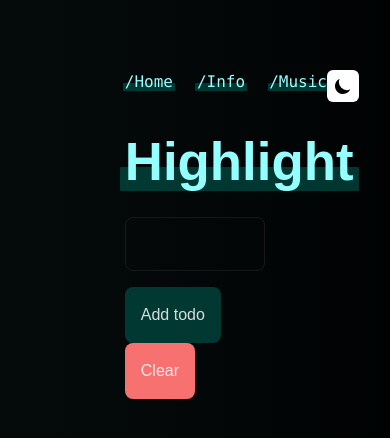
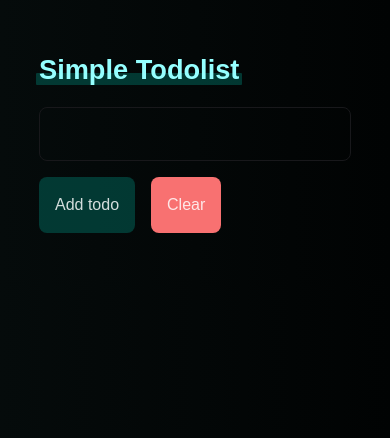
Before and after one commit to ThinkingSven/Todo-List, a React (Create React App) app: page /Home in a window 390 px wide. Shown: the top 438 px of the page. Built offline with nearby package versions, Linux system fonts and the light colour scheme.

Commit message:
removed alot.

```diff
--- a/src/App.css
+++ b/src/App.css
@@ -57,3 +57,13 @@ a {
 
       }
   }
+  @media only screen and (max-width: 1100px) {
+    h1 {
+      font-size: 1.7rem;
+
+    }
+    p{font-size: 1rem;}
+    section{
+        padding: 50px 10vw;
+    }
+  }
--- a/src/App.js
+++ b/src/App.js
@@ -1,28 +1,15 @@
 import "./App.css";
-import { BrowserRouter as Router } from "react-router-dom";
 import { Routes, Route, Link } from "react-router-dom";
-import Info from "./Pages/Info";
 // Components
-import Navbar from "./Components/Navbar";
-import Music from "./Pages/Music";
 import MainContent from "./Components/MainContent";
 
 function App() {
   return (
-    <Router>
-      <div className="App">
-        <section>
-          <Navbar />
-
-          <Routes>
-            <Route exact path="/Info" element={<Info />} />
-            <Route exact path="/Music" element={<Music />} />
-            <Route exact path="/Home" element={<MainContent />} />
-          </Routes>
-          <div></div>
-        </section>
-      </div>
-    </Router>
+    <div className="App">
+      <section>
+        <MainContent />
+      </section>
+    </div>
   );
 }
 
--- a/src/Components/Highlight.js
+++ /dev/null
@@ -1,14 +0,0 @@
-import React from "react";
-
-function Highlight(props) {
-  return (
-    <div >
-      <a className="flex  my-3">
-        <input type="checkbox" />
-        <p className={props.done ? "text-red-500 line-through" : "text-green-400"}>{props.name}</p>
-      </a>
-    </div>
-  );
-}
-
-export default Highlight;
--- a/src/Components/MainContent.js
+++ b/src/Components/MainContent.js
@@ -45,7 +45,7 @@ function MainContent() {
   return (
     <div>
       <h1 className="headspace">
-        <a>Highlight</a>
+        <a>Simple Todolist</a>
       </h1>
       <Todolist todos={todos} />
       <input
--- a/src/Components/Navbar.js
+++ /dev/null
@@ -1,41 +0,0 @@
-import React from 'react'
-import {motion} from "framer-motion"
-import {Link} from "react-router-dom"
-function Navbar() {
-  function playAudio() {
-    new Audio("./mixkit-modern-click-box-check-1120 (online-audio-converter.com).mp3").play();
-  }
-
-  return (
-    <div className=' flex place-content-between py-5 font-mono '>
-      <div className='flex gap-6 cursor-pointer'>
-      <motion.p
-      whileHover={{scale:1.1}}
-      whileTap={{scale:0.9}}
-      className=''><Link to="/Home">/Home</Link></motion.p>
-      <motion.p
-      whileHover={{scale:1.1}}
-      whileTap={{scale:0.9}}
-      className=''><Link to="/Info">/Info</Link></motion.p>
-      <motion.p
-      whileHover={{scale:1.1}}
-      whileTap={{scale:0.9}}
-      className=''><Link to="/Music">/Music</Link></motion.p>
-      </div>
-      <div className='flex'>
-        <motion.button className='bg-white w-8 h-8 grid place-content-center rounded-md'
-          whileHover={{ scale: 1.1}}
-          whileTap={{ scale: 0.9}}
-          onClick={playAudio}
-        >
-        <svg xmlns="http://www.w3.org/2000/svg" className="h-5 w-5" viewBox="0 0 20 20" fill="black">
-  <path d="M17.293 13.293A8 8 0 016.707 2.707a8.001 8.001 0 1010.586 10.586z" />
-</svg>
-        </motion.button>
-      </div>
-
-    </div>
-  )
-}
-
-export default Navbar
--- a/src/Pages/Info.js
+++ /dev/null
@@ -1,20 +0,0 @@
-import React from 'react'
-
-function Info() {
-  return (
-    <div>
-      <h1 className='headspace'>Info</h1>
-      <h2 className='headspace'>What is Highlight?</h2>
-      <p className='headspace'>Highlight is a Todo app inspired by the book <a>Make Time</a>. It is built to help you focus on the most important things today and not waste time. This project is open source so feel free to have a look how it's made on <a>Github</a>.</p>
-      <h2 className='headspace'>Steps</h2>
-      <p className='headspace'>Here are the 3 simple steps for Highlight:</p>
-      <ol>
-        <li className=''><span className=' font-bold'>1. Step one:</span> <a>Might Do List</a>, create a list of things you might do</li>
-        <li className=''><span className=' font-bold'>2. Step two:</span> <a>  Pick your Highlight's</a>. Pick the 1-3 todos on your might do list which matter the most.  <p className=' indent-4'>If you have trouble choosing a highlight, checkout the <a href='https://maketime.blog/course/'>The Highlight Course</a> </p></li>
-        <li className=''><span className=' font-bold'>3. Step three: </span> Put your todays focus into your highlights. If you do all of them, you can be sure <p className=' indent-4'> that you have had a successful day</p></li>
-      </ol>
-    </div>
-  )
-}
-
-export default Info
--- a/src/Pages/Music.js
+++ /dev/null
@@ -1,9 +0,0 @@
-import React from 'react'
-
-function Music() {
-  return (
-    <div>Music</div>
-  )
-}
-
-export default Music
```
